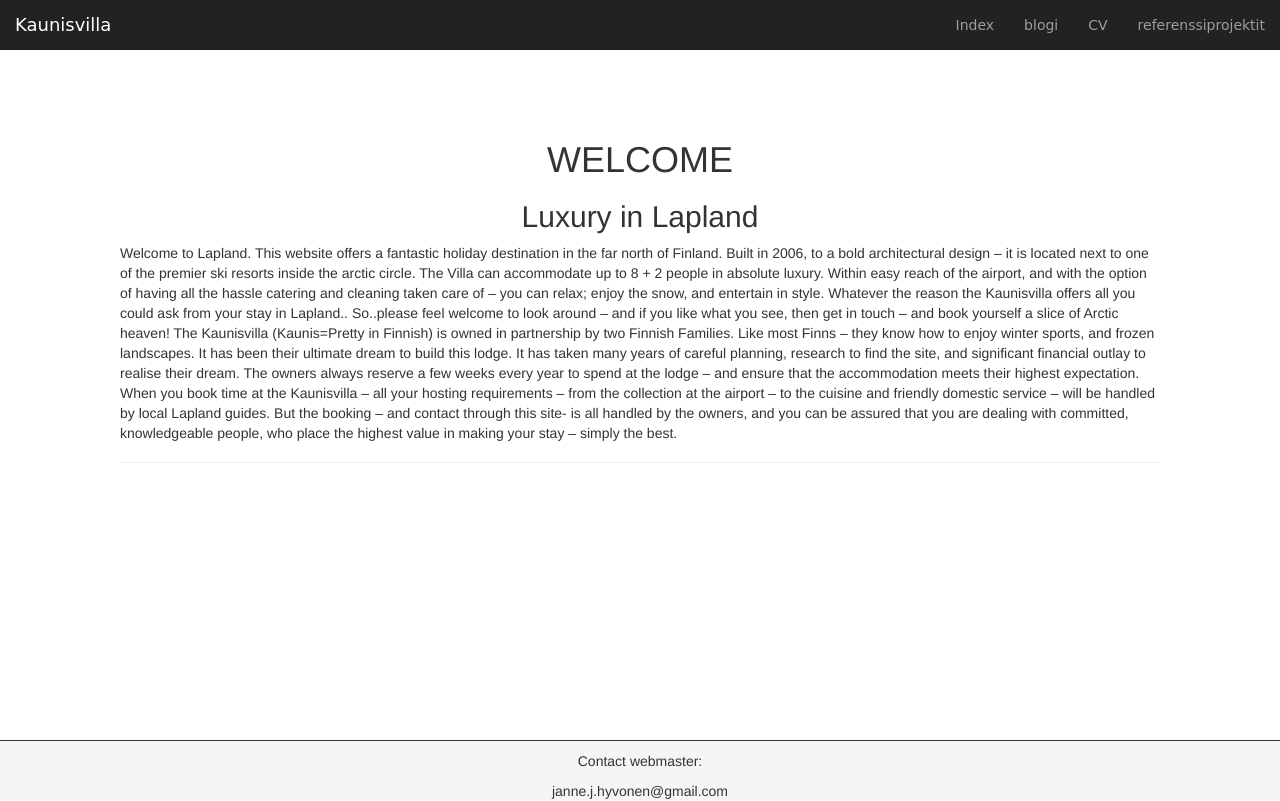
After one commit to Hyvjan/cabin_homepages, a Django app: page / in a window 1280 px wide. The commit adds this page. Run offline with Django 3.2, Linux system fonts and the light colour scheme; some libraries are stand-ins or nearby versions.

Commit message:
Muokattu booking-sivun ulkoasua ja lisätty juureen esittelysivu. Esittelysivun tyylittely vielä tekemättä.

```diff
--- a/homepages/views.py
+++ b/homepages/views.py
@@ -6,6 +6,10 @@ from django.http import HttpResponse, HttpResponseRedirect
 from django.contrib import messages
 
 # Create your views here.
+
+def landing(request):
+	return render_to_response('homepages/landing.html')
+
 def booking(request):
 	context=RequestContext(request)
 	if request.method == 'POST':
@@ -19,6 +23,3 @@ def booking(request):
 	else:
 		form=ReservationForm()
 	return render_to_response('homepages/booking.html', {'form':form}, context)
-
-
-	#return render_to_response('homepages/booking.html', RequestContext(request))
--- a/kaunisvilla/urls.py
+++ b/kaunisvilla/urls.py
@@ -19,6 +19,7 @@ from django.contrib import admin
 from homepages import views
 
 urlpatterns = [
+	url(r'^$', views.landing, name='landing'),
     url(r'^admin/', admin.site.urls),
     url(r'^calendar/',include('django_bootstrap_calendar.urls')),
     url(r'^booking/', views.booking, name='booking'),
--- a/templates/base.html
+++ b/templates/base.html
@@ -11,12 +11,9 @@
 		<title>Jannen kotisivut</title>
 
 		{% load staticfiles %}
+		{% load bootstrap_calendar %}
+		<link href="http://getbootstrap.com/dist/css/bootstrap.min.css" rel="stylesheet">
 
-		<link href="http://getbootstrap.com/dist/css/bootstrap.min.css" rel="stylesheet">
-		{% load bootstrap_calendar %}
-		{% bootstrap_controls 'optional-css-classes' %}
-		{% bootstrap_calendar 'optional-css-class' %}
-		{% bootstrap_calendar_css %}
 		<link rel="stylesheet" href="{% static 'css/homepages.css' %}">
 	</head>
 
--- /dev/null
+++ b/templates/homepages/landing.html
@@ -0,0 +1,29 @@
+{% extends 'base.html' %}
+<!--{% load staticfiles %}-->
+
+{% block content %}
+	<div class="page-header">
+
+		<h1><center>WELCOME</center></h1>
+		<h2><center>Luxury in Lapland</center></h2>
+
+
+<p class="alignment-left">
+Welcome to Lapland. This website offers a fantastic holiday destination in the far north of Finland. Built in 2006, to a bold architectural design – it is located next to one of the premier ski resorts inside the arctic circle.
+The Villa can accommodate up to 8 + 2 people in absolute luxury. Within easy reach of the airport, and with the option of having all the hassle catering and cleaning taken care of – you can relax; enjoy the snow, and entertain in style. Whatever the reason the Kaunisvilla offers all you could ask from your stay in Lapland..
+
+So..please feel welcome to look around – and if you like what you see, then get in touch – and book yourself a slice of Arctic heaven!
+
+
+
+The Kaunisvilla (Kaunis=Pretty in Finnish) is owned in partnership by two Finnish Families. Like most Finns – they know how to enjoy winter sports, and frozen landscapes. It has been their ultimate dream to build this lodge. It has taken many years of careful planning, research to find the site, and significant financial outlay to realise their dream.
+
+The owners always reserve a few weeks every year to spend at the lodge – and ensure that the accommodation meets their highest expectation.
+
+When you book time at the Kaunisvilla – all your hosting requirements – from the collection at the airport – to the cuisine and friendly domestic service – will be handled by local Lapland guides.
+
+But the booking – and contact through this site- is all handled by the owners, and you can be assured that you are dealing with committed, knowledgeable people, who place the highest value in making your stay – simply the best.
+
+</p>
+</div>
+{% endblock %}
```
Also changed, not shown: templates/homepages/booking.html (+7 -0 lines).
